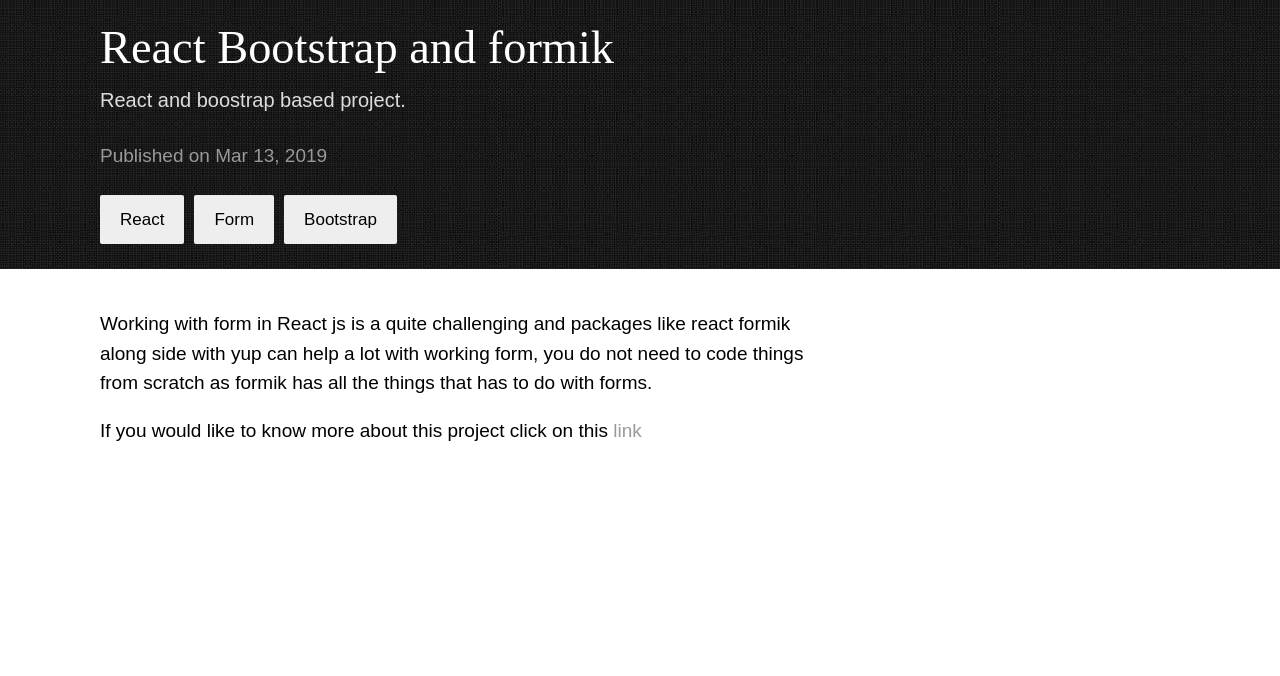
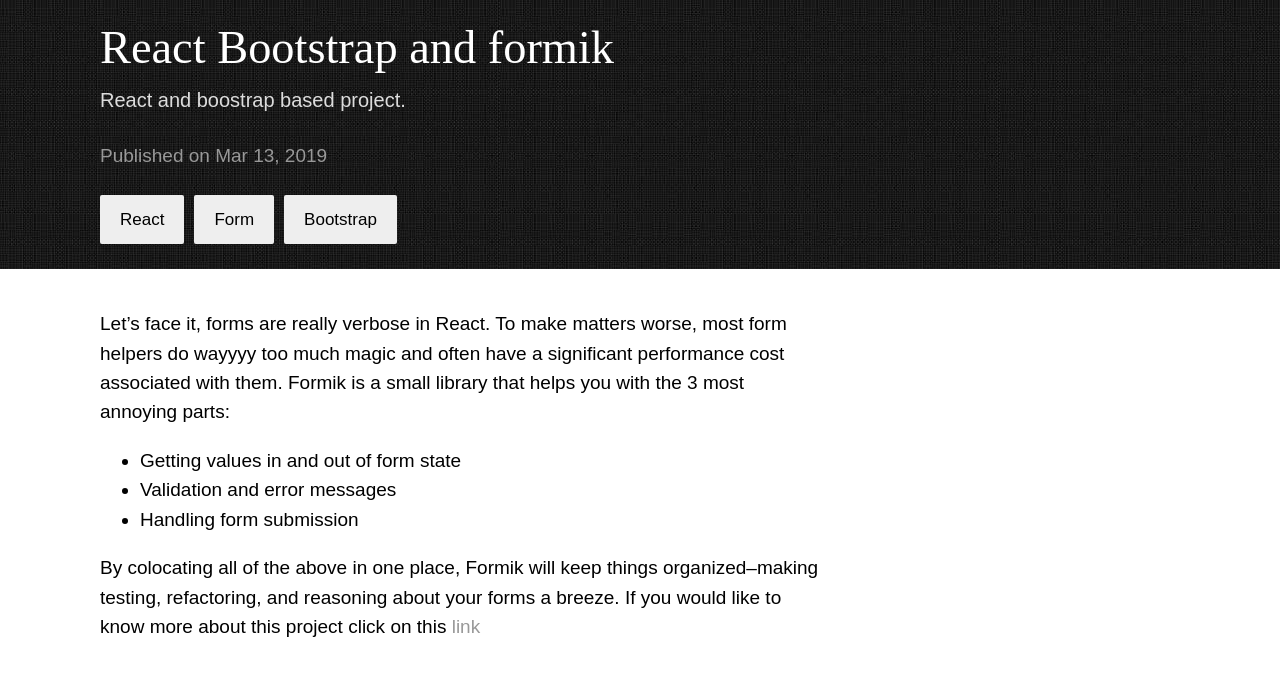
Before and after one commit to tandavala/tandavala.github.io, a Jekyll site: the page built from _posts/2019-03-13-react-bootstrap-formik.markdown, in a window 1280 px wide. Shown: the top 676 px of the page. Built offline with Jekyll 4.4.1, drawn with Linux system fonts in a browser that asks for light colours.

Commit message:
updating formik project description

```diff
--- a/_posts/2019-03-13-react-bootstrap-formik.markdown
+++ b/_posts/2019-03-13-react-bootstrap-formik.markdown
@@ -6,6 +6,11 @@
 categories: React Form Bootstrap
 ---
 
-Working with form in React js is a quite challenging and packages like react formik along side with yup can help a lot with working form, you do not need to code things from scratch as formik has all the things that has to do with forms.
+Let's face it, forms are really verbose in React. To make matters worse, most form helpers do wayyyy too much magic and often have a significant performance cost associated with them. Formik is a small library that helps you with the 3 most annoying parts:
 
+- Getting values in and out of form state
+- Validation and error messages
+- Handling form submission
+
+By colocating all of the above in one place, Formik will keep things organized--making testing, refactoring, and reasoning about your forms a breeze.
 If you would like to know more about this project click on this [link](https://github.com/tandavala/react-bootstrap-formik)
```
